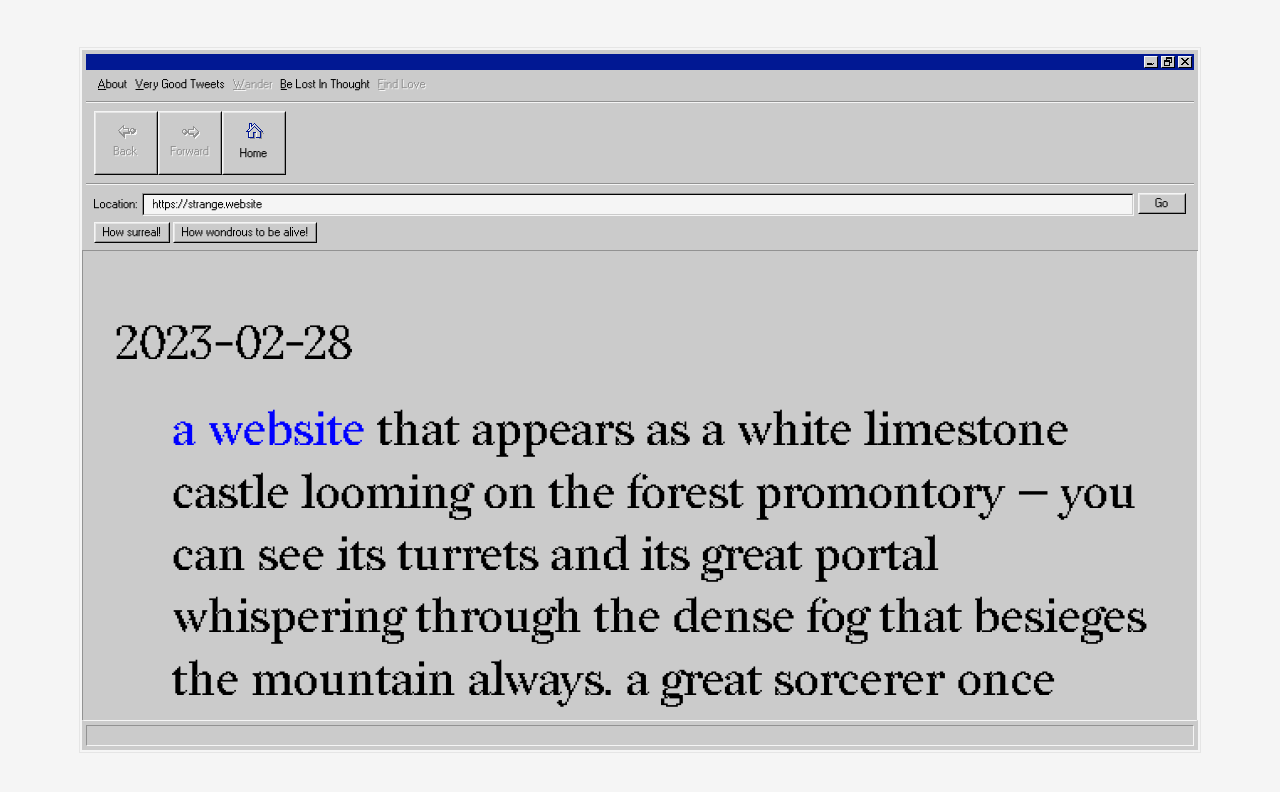
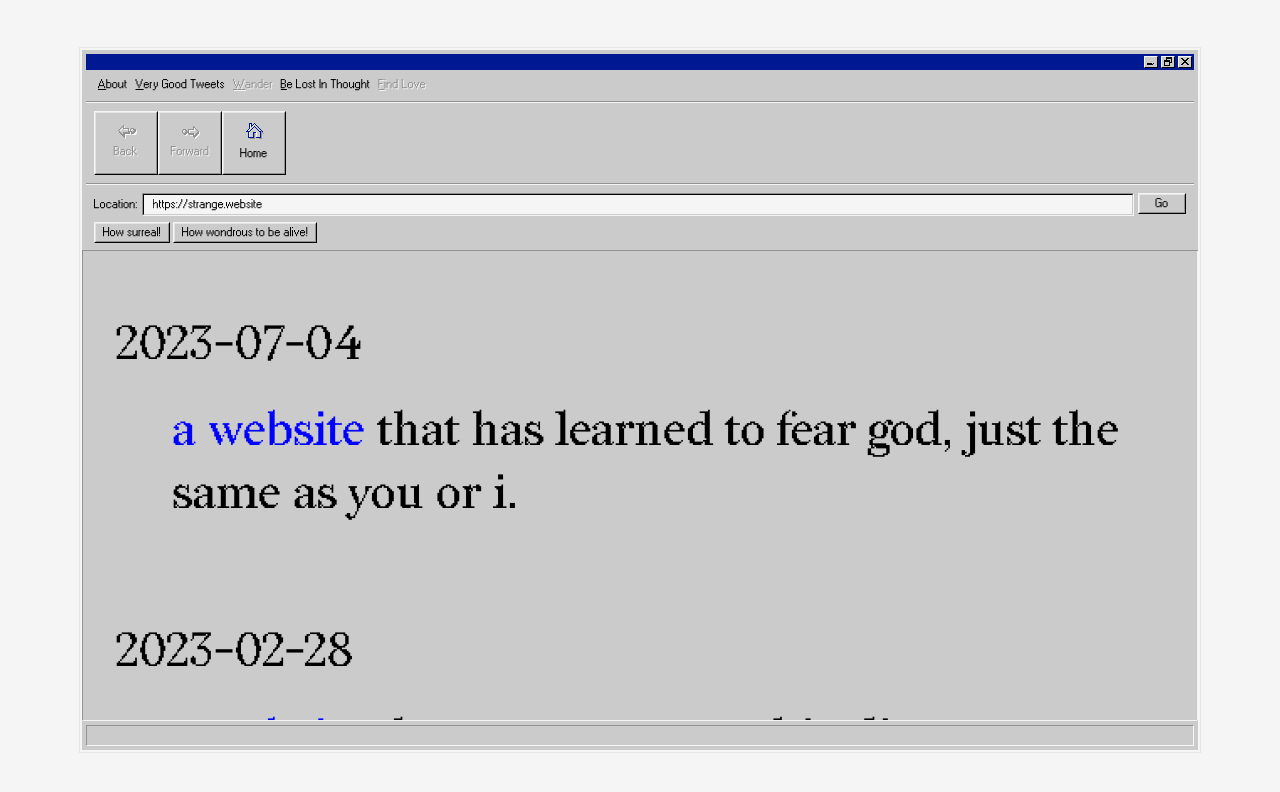
Before and after one commit to xdesro/strange-website, an Eleventy site: page index.html in a window 1280 px wide. Built offline with nearby package versions, Linux system fonts and the light colour scheme; Eleventy itself is replaced by a stand-in of ours; files that its build step writes are made by us from their sources.

Commit message:
🔵 - Add website july 4 2023, fix screenshot service perhaps

```diff
--- a/_data/websites.json
+++ b/_data/websites.json
@@ -106,5 +106,9 @@
   {
     "date": "2023-02-28",
     "body": "a website that appears as a white limestone castle looming on the forest promontory — you can see its turrets and its great portal whispering through the dense fog that besieges the mountain always. a great sorcerer once paced these vaulted halls but no more. now it is baleful and empty. you can feel the eyes of forest folk on you on your path up to the gates — nervous to see if you'd really dare enter. there are yet echoes of magic here, you can feel them dancing between your bones as you cross the flagstones of the bridge into the mouth of the castle.\nyou left your phone with your car, on the shoulder of the main road, a mile or so back. somehow you knew the moment you saw the path curving off up the mountain that this place was a realm to be protected from and untouched by the modern world, a bastion from “content” and “engagement”. in a few hours, (or has it been a thousand?) you'll return to your car, start it up, carefully pull back onto the road, and you'll forget every wonder beheld inside the stony castle walls of the website, like a distant dream — because just as there is no room for cell phones and cyberspace in this slumbering world, there is no room for digital magic in yours."
+  },
+  {
+    "date": "2023-07-04",
+    "body": "a website that has learned to fear god, just the same as you or i."
   }
 ]
```
Also changed, not shown: _website.html (+3 -3 lines).
